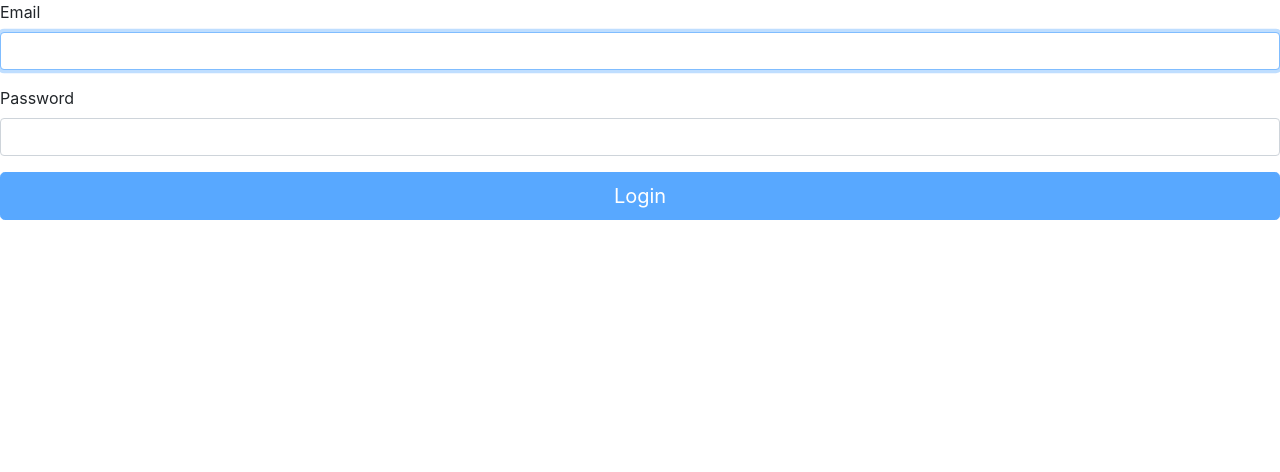
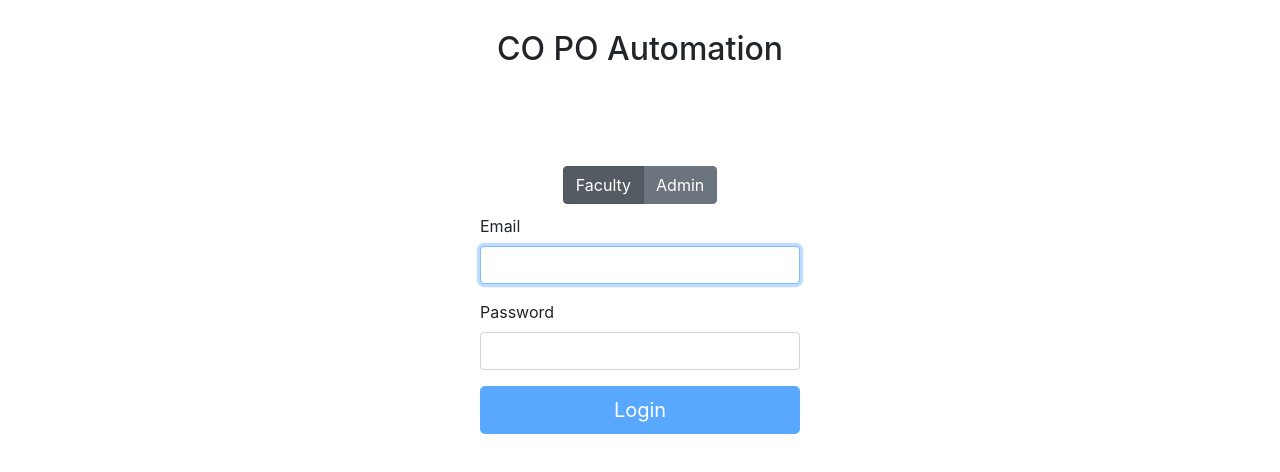
Before and after one commit to dhruvpeter/co_po_automation, a React (Create React App) app: page / in a window 1280 px wide. Shown: the top 472 px of the page. Built offline with nearby package versions, Linux system fonts and the light colour scheme.

Commit message:
Add login page

```diff
--- a/src/App.js
+++ b/src/App.js
@@ -6,8 +6,6 @@ import Login from "./Component/Login/Login";
 export default function App() {
   return (
     <div>
-      {/* <Faculty />
-      <Admin /> */}
       <Login />
     </div>
   );
--- /dev/null
+++ b/src/Component/Login/Login.css
@@ -0,0 +1,19 @@
+@media all and (min-width: 480px) {
+  .Login {
+    padding-top: 10px;
+  }
+
+  .Login form {
+    margin: 0 auto;
+    max-width: 320px;
+  }
+}
+.title {
+  text-align: center;
+  padding-top: 30px;
+}
+
+.toggle {
+  text-align: center;
+  padding-top: 90px;
+}
--- a/src/Component/Login/Login.js
+++ b/src/Component/Login/Login.js
@@ -1,7 +1,8 @@
 import React, { useState } from "react";
 import Form from "react-bootstrap/Form";
-import Button from "react-bootstrap/Button";
-
+import { ButtonGroup, ToggleButton } from "react-bootstrap";
+import { Button } from "react-bootstrap";
+import "./Login.css";
 
 export default function Login() {
   const [email, setEmail] = useState("");
@@ -13,9 +14,38 @@ export default function Login() {
 
   function handleSubmit(event) {
     event.preventDefault();
+    console.log(email);
+    console.log(password);
   }
+  const [userValue, setUserValue] = useState("1");
 
+  const users = [
+    { name: "Faculty", value: "1" },
+    { name: "Admin", value: "2" },
+  ];
   return (
+    <div className="container-fluid">
+      <div className="title">
+        <h2>CO PO Automation</h2>
+      </div>
+
+      <div className="toggle">
+        <ButtonGroup toggle>
+          {users.map((radio, idx) => (
+            <ToggleButton
+              key={idx}
+              type="radio"
+              variant="secondary"
+              name="radio"
+              value={radio.value}
+              checked={userValue === radio.value}
+              onChange={(e) => setUserValue(e.currentTarget.value)}
+            >
+              {radio.name}
+            </ToggleButton>
+          ))}
+        </ButtonGroup>
+      </div>
       <div className="Login">
         <Form onSubmit={handleSubmit}>
           <Form.Group size="lg" controlId="email">
@@ -40,5 +70,6 @@ export default function Login() {
           </Button>
         </Form>
       </div>
+    </div>
   );
 }
```
Lines whose indentation alone changed are shown as unchanged.
